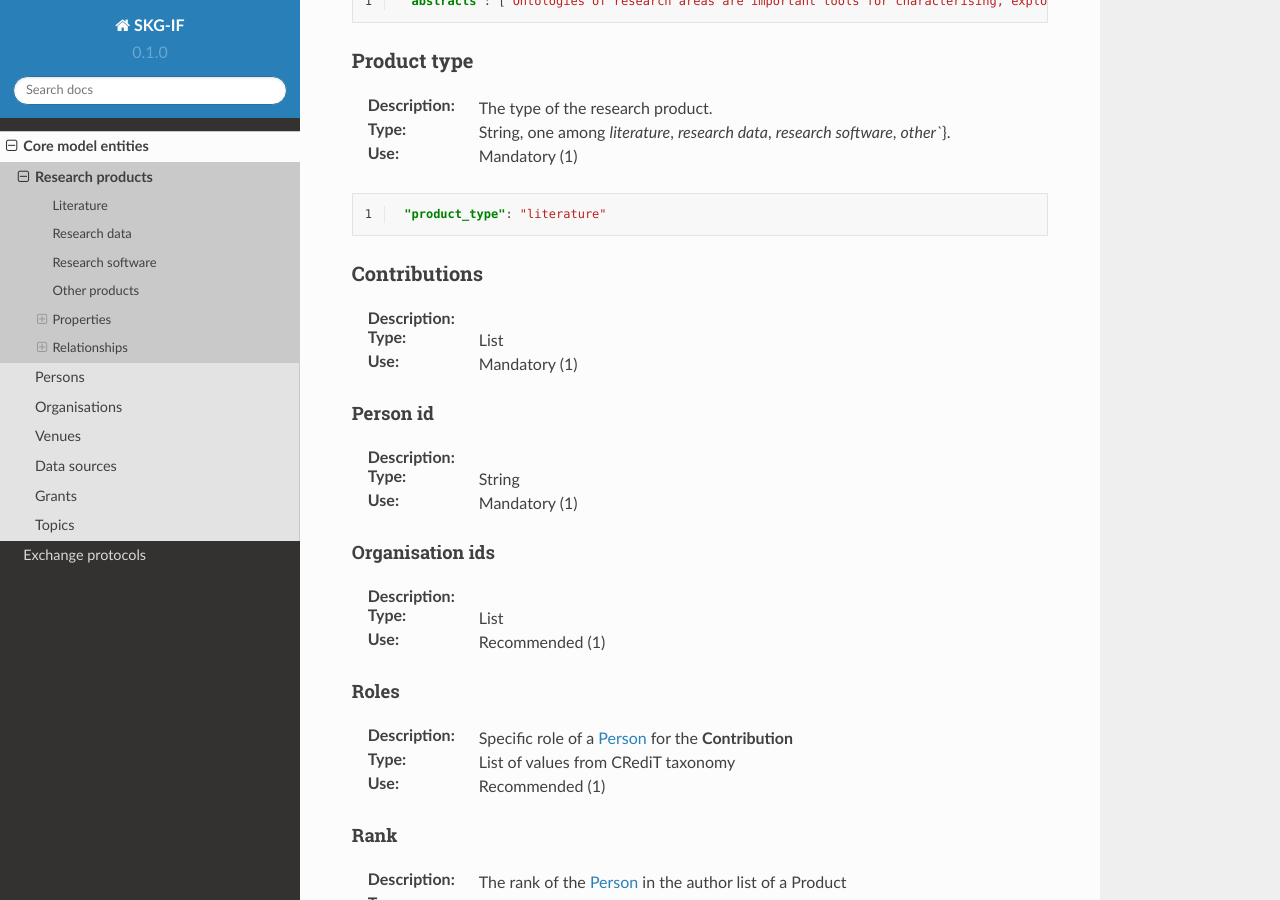
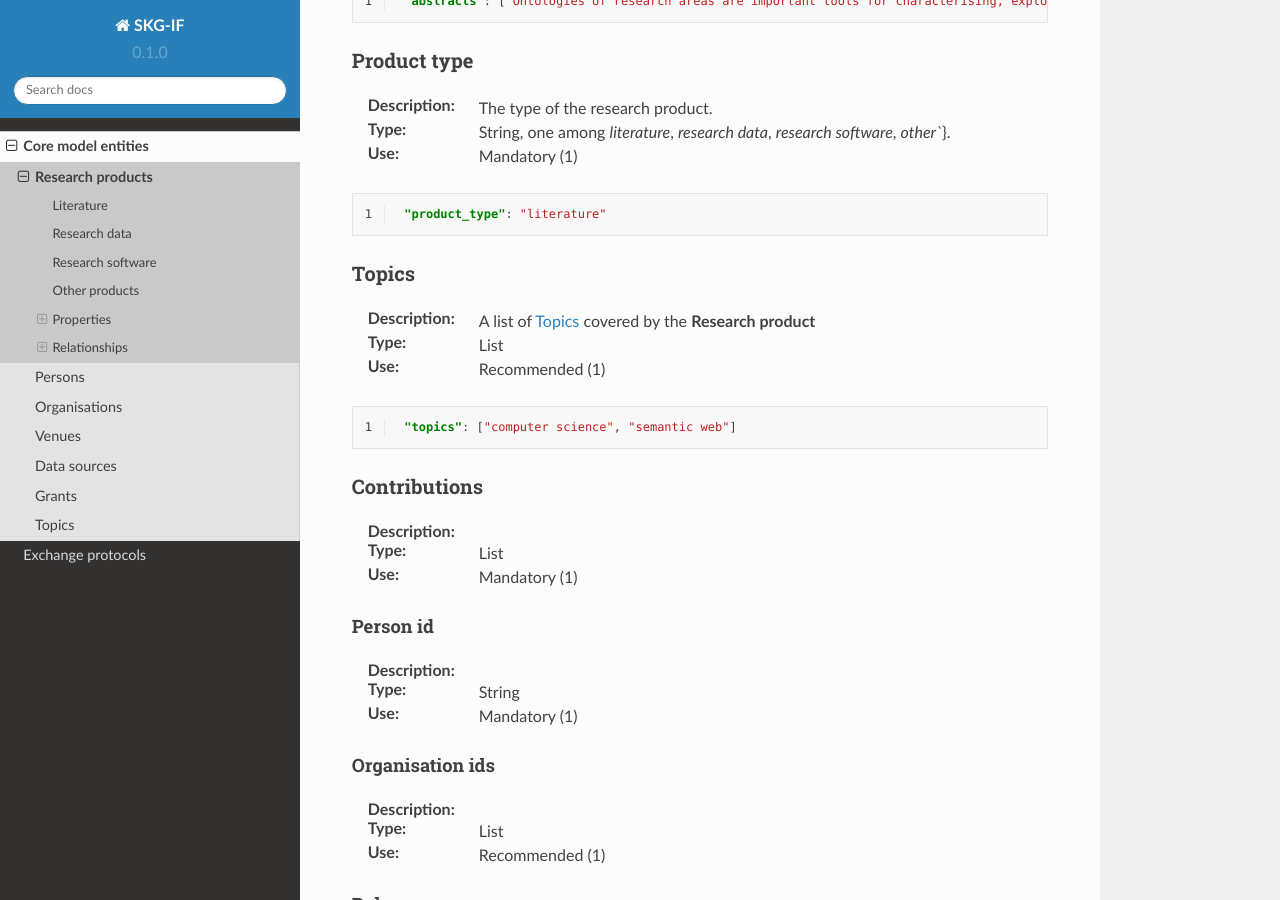
Before and after one commit to andremann/SKG-IF, a Sphinx documentation site: the page built from docs/source/products.rst, in a window 1280 px wide and 900 px high, scrolled down 2264 px. Built offline with Sphinx 7.4.7 and the Read the Docs theme 2.0.0, drawn with Linux system fonts in a browser that asks for light colours.

Commit message:
added topics to product

```diff
--- a/docs/source/products.rst
+++ b/docs/source/products.rst
@@ -108,6 +108,17 @@ Product type
     "product_type": "literature"
 
 
+Topics
+--------------------
+:Description: A list of :ref:`Topic` covered by the **Research product**
+:Type: List
+:Use: Recommended (1)
+
+.. code-block:: json
+   :linenos:
+
+    "topics": ["computer science", "semantic web"]
+
 Contributions
 --------------------
 :Description:
@@ -131,7 +142,6 @@ Roles
 :Description: Specific role of a :ref:`Person <Person>` for the **Contribution**
 :Type: List of values from CRediT taxonomy
 :Use: Recommended (1)
-
 
 Rank
 ^^^^^^^^^^^^^^^^
```
